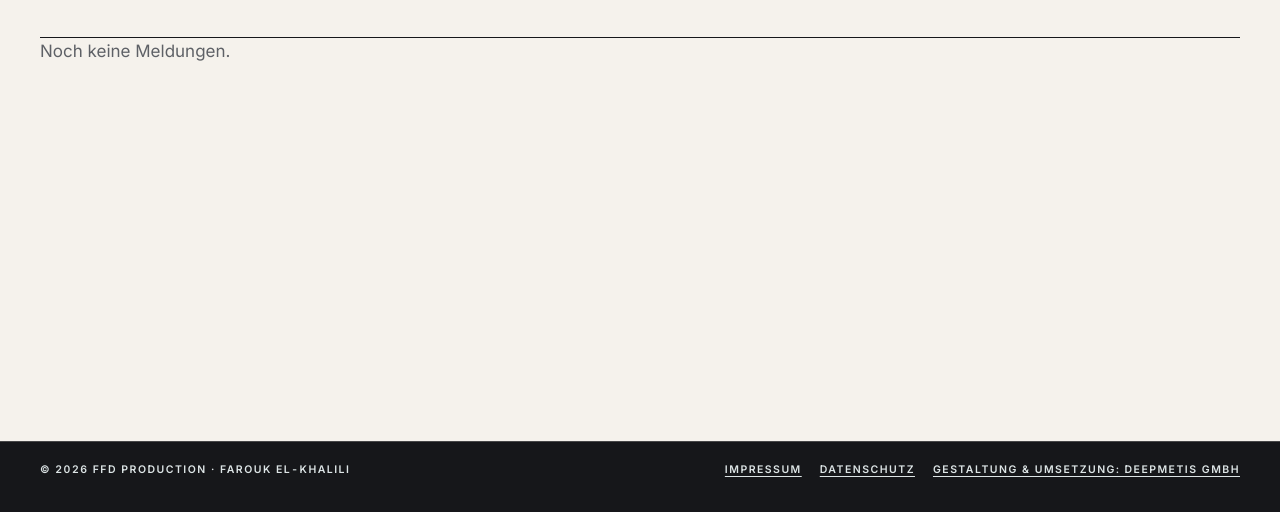
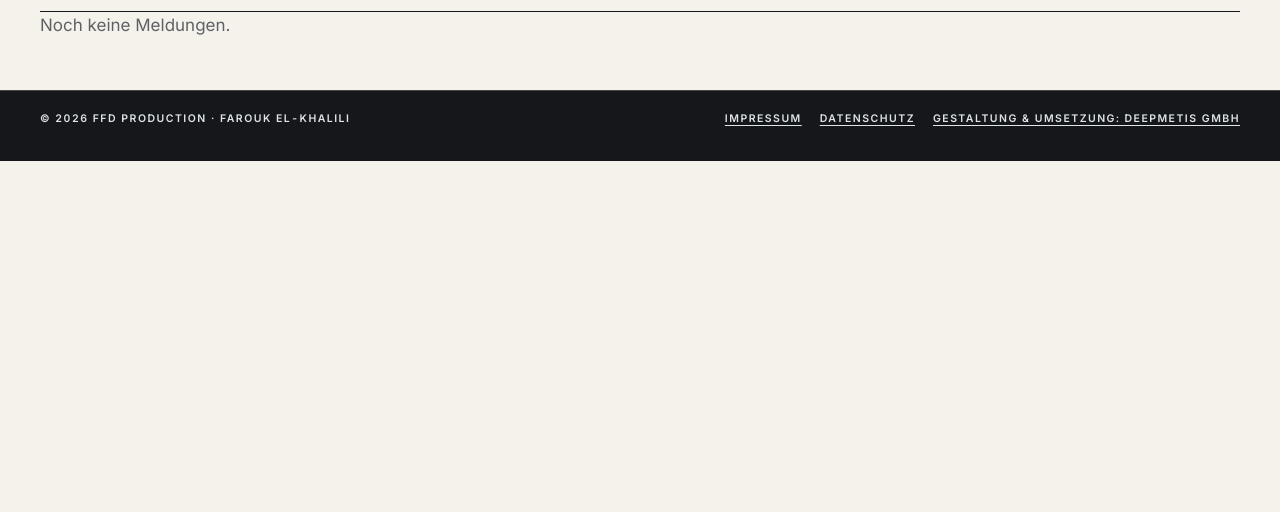
Before and after one commit to davidgrimaud33-create/ffd-production-website, a plain HTML site: page public/news.html in a window 1280 px wide. Shown: the part 300-812 px from the top of the page. Drawn offline with Linux system fonts and the light colour scheme; no server answers.

Commit message:
Aktuelles-Seite: Leerraum unten deutlich verkleinert
Co-Authored-By: Claude Opus 5.5 <noreply@anthropic.com>

```diff
--- a/public/css/style.css
+++ b/public/css/style.css
@@ -262,7 +262,7 @@ nav.main a:hover::after{transform:scaleX(1);transform-origin:left}
 @media (max-width:760px){.nw-list.all .nw{grid-template-columns:1fr}.nw-list.all .nw .nw-img{order:0}}
 .nw.hl .nw-title{box-shadow:inset 0 -.12em var(--light)}
 .nw-empty{color:var(--asphalt)}
-.newspage{padding-block:clamp(48px,8vw,110px) clamp(70px,10vw,140px)}
+.newspage{padding-block:clamp(40px,6vw,80px) clamp(32px,4vw,56px)}
 .newspage .head{display:grid;gap:14px;margin-bottom:clamp(30px,5vw,60px)}
 .newspage h1.disp{font-size:clamp(2.4rem,6vw,4.4rem);margin:0}
 
@@ -411,4 +411,3 @@ dialog::backdrop{background:rgba(22,23,26,.74)}
 .legal .stand{color:var(--asphalt)}
 .back{text-decoration:none;font-size:11px;letter-spacing:.14em}
 .back:hover{box-shadow:inset 0 -1.5px var(--light)}
-.newspage{min-height:calc(100vh - var(--head) - 60px)}
```
